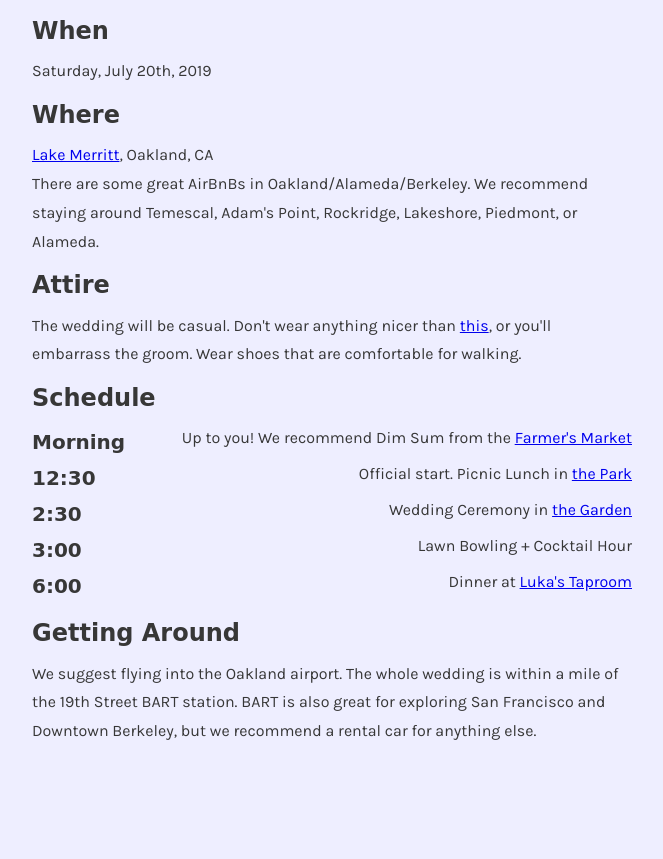
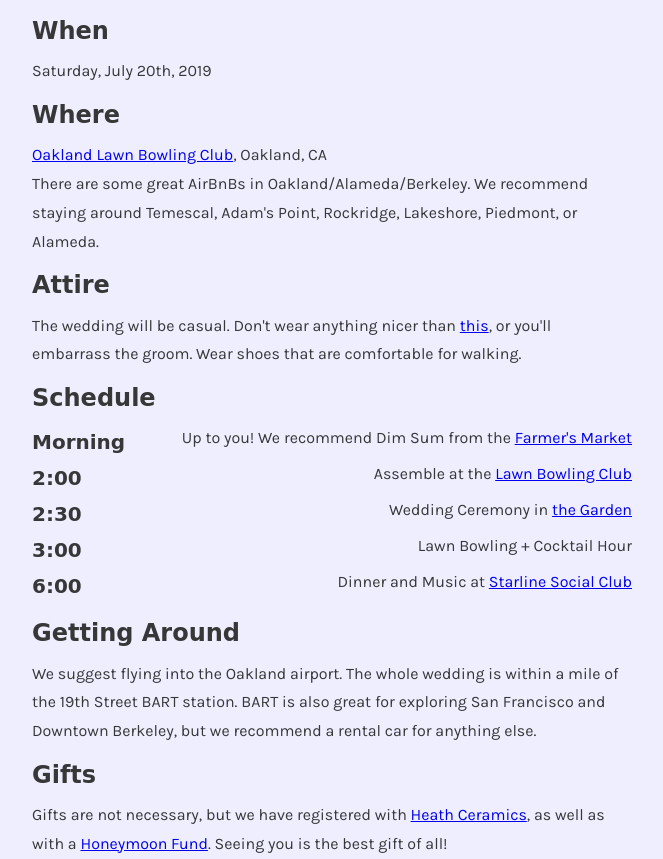
Before and after one commit to Ondross/Ondross.github.io, a plain HTML site: page wedding/index.html in a window 1280 px wide. Shown: the part 131-990 px from the top of the page, without its empty margins (308-971 px from the left). Before the commit the page ends 877 px from the top, so only its background shows below. Drawn offline with Linux system fonts and the light colour scheme; a web font is replaced by a local one.

Commit message:
wedding deets.

```diff
--- a/wedding/index.html
+++ b/wedding/index.html
@@ -34,7 +34,7 @@
         Where
       </div>
       <div class="details-value">
-        <a href="https://www.google.com/maps/place/Lake+Merritt+Labyrinth/@37.8074063,-122.2549908,18.81z/data=!4m13!1m7!3m6!1s0x808f87490909b0d3:0xec9cce190d6b2b61!2sLake+Merritt+Sail+Boat+House,+Oakland,+CA+94610!3b1!8m2!3d37.8050555!4d-122.2576343!3m4!1s0x808f8748a3a209d3:0x97a6f91eb823c922!8m2!3d37.8072993!4d-122.253955" target="_blank">Lake Merritt</a>, Oakland, CA<br />
+        <a href="https://www.google.com/maps/place/Oakland+Lawn+Bowling+Club/@37.807826,-122.258091,15z/data=!4m2!3m1!1s0x0:0x86cee507f84bec7e?sa=X&ved=2ahUKEwjZ0ZrW-JLjAhWD_p8KHa3jAWAQ_BIwDXoECA4QCA" target="_blank">Oakland Lawn Bowling Club</a>, Oakland, CA<br />
         There are some great AirBnBs in Oakland/Alameda/Berkeley. We recommend staying around Temescal, Adam's Point, Rockridge, Lakeshore, Piedmont, or Alameda.<br />
       </div>
     </div>
@@ -55,10 +55,10 @@
       </div>
       <div class="details-value">
         <div class="details-li"><div class="bold">Morning</div>  <div> Up to you! We recommend Dim Sum from the <a href="https://www.visitoakland.com/event/grand-lake-farmers-market/20875/">Farmer's Market</a></div> </div>
-        <div class="details-li"><div class="bold">12:30</div> <div>Official start. Picnic Lunch in <a href="https://www.google.com/maps/place/Lake+Merritt+Labyrinth/@37.8074063,-122.2549908,18.81z/data=!4m13!1m7!3m6!1s0x808f87490909b0d3:0xec9cce190d6b2b61!2sLake+Merritt+Sail+Boat+House,+Oakland,+CA+94610!3b1!8m2!3d37.8050555!4d-122.2576343!3m4!1s0x808f8748a3a209d3:0x97a6f91eb823c922!8m2!3d37.8072993!4d-122.253955" target="_blank">the Park</a></div></div>
+        <div class="details-li"><div class="bold">2:00</div> <div>Assemble at the <a href="https://www.google.com/maps/place/Oakland+Lawn+Bowling+Club/@37.807826,-122.258091,15z/data=!4m2!3m1!1s0x0:0x86cee507f84bec7e?sa=X&ved=2ahUKEwjZ0ZrW-JLjAhWD_p8KHa3jAWAQ_BIwDXoECA4QCA" target="_blank">Lawn Bowling Club</a></div></div>
         <div class="details-li"><div class="bold">2:30</div> <div> Wedding Ceremony in <a href="https://gardensatlakemerritt.org/">the Garden </a></div> </div>
         <div class="details-li"><div class="bold">3:00</div> Lawn Bowling + Cocktail Hour</div>
-        <div class="details-li"><div class="bold">6:00</div> <div> Dinner at <a href="http://lukasoakland.com/">Luka's Taproom</a></div></div>
+        <div class="details-li"><div class="bold">6:00</div> <div> Dinner and Music at <a href="http://www.starlinesocialclub.com/">Starline Social Club</a></div></div>
       </div>
     </div>
 
@@ -71,8 +71,16 @@
       </div>
     </div>
 
+    <div class="details">
+      <div class="details-label">
+        Gifts
+      </div>
+      <div class="details-value">
+        Gifts are not necessary, but we have registered with <a href="https://www.heathceramics.com/apps/giftregistry/registry/78248?shared_url=true" target="_blank">Heath Ceramics</a>, as well as with a <a href="https://www.honeyfund.com/wedding/lishdross" target="_blank">Honeymoon Fund</a>. Seeing you is the best gift of all!
+      </div>
+    </div>
+
   </div>
-
 
 </body>
 
```
